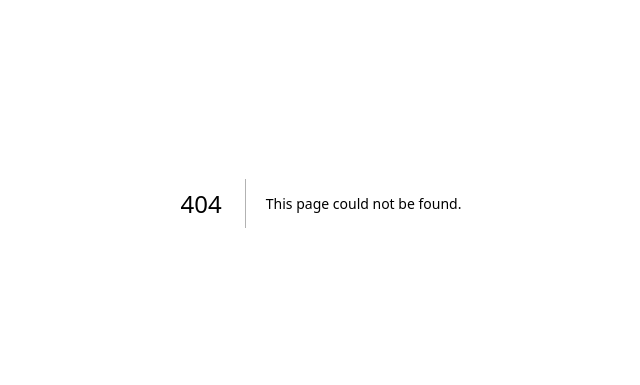
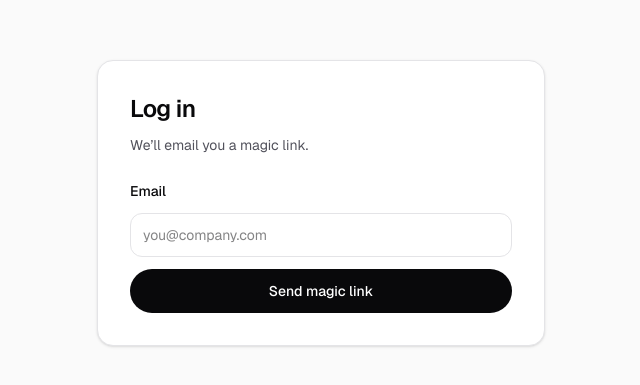
Before and after one commit to henrykoutfund/roadmapper, a Next.js app: page /login in a window 1280 px wide. Before the commit this address had no page. Shown: the part 197-582 px from the top of the page, without its empty margins (319-959 px from the left). Built offline with nearby package versions, Linux system fonts and the light colour scheme; no server answers.

Commit message:
more basic stuff

```diff
--- /dev/null
+++ b/app/auth/callback/route.ts
@@ -0,0 +1,21 @@
+import { NextResponse } from "next/server";
+import { createClient } from "@/lib/supabase/server";
+
+export async function GET(request: Request) {
+  const url = new URL(request.url);
+  const code = url.searchParams.get("code");
+  const next = url.searchParams.get("next") ?? "/roadmap";
+
+  if (!code) {
+    return NextResponse.redirect(new URL(`/login?error=missing_code`, url.origin));
+  }
+
+  const supabase = createClient();
+  const { error } = await supabase.auth.exchangeCodeForSession(code);
+
+  if (error) {
+    return NextResponse.redirect(new URL(`/login?error=auth_failed`, url.origin));
+  }
+
+  return NextResponse.redirect(new URL(next, url.origin));
+}
--- a/app/layout.tsx
+++ b/app/layout.tsx
@@ -13,8 +13,8 @@ const geistMono = Geist_Mono({
 });
 
 export const metadata: Metadata = {
-  title: "Create Next App",
-  description: "Generated by create next app",
+  title: "Outfund_ViceVersa Roadmap",
+  description: "Internal roadmap editor and investor-ready view.",
 };
 
 export default function RootLayout({
--- /dev/null
+++ b/app/login/page.tsx
@@ -0,0 +1,80 @@
+"use client";
+
+import { useMemo, useState } from "react";
+import { createClient } from "@/lib/supabase/browser";
+
+export default function LoginPage() {
+  const supabase = useMemo(() => createClient(), []);
+  const [email, setEmail] = useState("");
+  const [status, setStatus] = useState<"idle" | "sending" | "sent" | "error">("idle");
+  const [message, setMessage] = useState<string>("");
+
+  return (
+    <div className="flex flex-1 items-center justify-center bg-zinc-50 px-6 font-sans dark:bg-black">
+      <main className="w-full max-w-md rounded-2xl border border-zinc-200 bg-white p-8 shadow-sm dark:border-zinc-800 dark:bg-zinc-950">
+        <h1 className="text-2xl font-semibold tracking-tight text-zinc-950 dark:text-zinc-50">
+          Log in
+        </h1>
+        <p className="mt-2 text-sm leading-6 text-zinc-600 dark:text-zinc-400">
+          We’ll email you a magic link.
+        </p>
+
+        <form
+          className="mt-6 space-y-3"
+          onSubmit={async (e) => {
+            e.preventDefault();
+            setStatus("sending");
+            setMessage("");
+
+            const { error } = await supabase.auth.signInWithOtp({
+              email,
+              options: {
+                emailRedirectTo: `${location.origin}/auth/callback`,
+              },
+            });
+
+            if (error) {
+              setStatus("error");
+              setMessage(error.message);
+              return;
+            }
+
+            setStatus("sent");
+            setMessage("Magic link sent. Check your inbox.");
+          }}
+        >
+          <label className="block text-sm font-medium text-zinc-950 dark:text-zinc-50">
+            Email
+          </label>
+          <input
+            className="h-11 w-full rounded-xl border border-zinc-200 bg-white px-3 text-sm text-zinc-950 outline-none focus:ring-2 focus:ring-zinc-400 dark:border-zinc-800 dark:bg-zinc-900 dark:text-zinc-50"
+            type="email"
+            autoComplete="email"
+            required
+            value={email}
+            onChange={(e) => setEmail(e.target.value)}
+            placeholder="you@company.com"
+          />
+
+          <button
+            className="inline-flex h-11 w-full items-center justify-center rounded-full bg-zinc-950 px-5 text-sm font-medium text-white hover:bg-zinc-800 disabled:opacity-60 dark:bg-zinc-50 dark:text-zinc-950 dark:hover:bg-zinc-200"
+            disabled={status === "sending"}
+            type="submit"
+          >
+            {status === "sending" ? "Sending…" : "Send magic link"}
+          </button>
+
+          {message ? (
+            <div
+              className={`text-sm ${
+                status === "error" ? "text-red-600" : "text-zinc-600 dark:text-zinc-400"
+              }`}
+            >
+              {message}
+            </div>
+          ) : null}
+        </form>
+      </main>
+    </div>
+  );
+}
--- a/app/page.tsx
+++ b/app/page.tsx
@@ -1,63 +1,34 @@
-import Image from "next/image";
+import Link from "next/link";
 
 export default function Home() {
   return (
-    <div className="flex flex-col flex-1 items-center justify-center bg-zinc-50 font-sans dark:bg-black">
-      <main className="flex flex-1 w-full max-w-3xl flex-col items-center justify-between py-32 px-16 bg-white dark:bg-black sm:items-start">
-        <Image
-          className="dark:invert"
-          src="/next.svg"
-          alt="Next.js logo"
-          width={100}
-          height={20}
-          priority
-        />
-        <div className="flex flex-col items-center gap-6 text-center sm:items-start sm:text-left">
-          <h1 className="max-w-xs text-3xl font-semibold leading-10 tracking-tight text-black dark:text-zinc-50">
-            To get started, edit the page.tsx file.
-          </h1>
-          <p className="max-w-md text-lg leading-8 text-zinc-600 dark:text-zinc-400">
-            Looking for a starting point or more instructions? Head over to{" "}
-            <a
-              href="https://vercel.com/templates?framework=next.js&utm_source=create-next-app&utm_medium=appdir-template-tw&utm_campaign=create-next-app"
-              className="font-medium text-zinc-950 dark:text-zinc-50"
-            >
-              Templates
-            </a>{" "}
-            or the{" "}
-            <a
-              href="https://nextjs.org/learn?utm_source=create-next-app&utm_medium=appdir-template-tw&utm_campaign=create-next-app"
-              className="font-medium text-zinc-950 dark:text-zinc-50"
-            >
-              Learning
-            </a>{" "}
-            center.
-          </p>
+    <div className="flex flex-1 items-center justify-center bg-zinc-50 px-6 font-sans dark:bg-black">
+      <main className="w-full max-w-2xl rounded-2xl border border-zinc-200 bg-white p-8 shadow-sm dark:border-zinc-800 dark:bg-zinc-950">
+        <h1 className="text-3xl font-semibold tracking-tight text-zinc-950 dark:text-zinc-50">
+          Outfund_ViceVersa Roadmap
+        </h1>
+        <p className="mt-3 text-base leading-7 text-zinc-600 dark:text-zinc-400">
+          Edit internally with magic-link login, and share an investor view with a
+          password.
+        </p>
+
+        <div className="mt-8 flex flex-col gap-3 sm:flex-row">
+          <Link
+            className="inline-flex h-11 items-center justify-center rounded-full bg-zinc-950 px-5 text-sm font-medium text-white hover:bg-zinc-800 dark:bg-zinc-50 dark:text-zinc-950 dark:hover:bg-zinc-200"
+            href="/roadmap"
+          >
+            Open roadmap
+          </Link>
+          <Link
+            className="inline-flex h-11 items-center justify-center rounded-full border border-zinc-200 px-5 text-sm font-medium text-zinc-950 hover:bg-zinc-50 dark:border-zinc-800 dark:text-zinc-50 dark:hover:bg-zinc-900"
+            href="/login"
+          >
+            Log in
+          </Link>
         </div>
-        <div className="flex flex-col gap-4 text-base font-medium sm:flex-row">
-          <a
-            className="flex h-12 w-full items-center justify-center gap-2 rounded-full bg-foreground px-5 text-background transition-colors hover:bg-[#383838] dark:hover:bg-[#ccc] md:w-[158px]"
-            href="https://vercel.com/new?utm_source=create-next-app&utm_medium=appdir-template-tw&utm_campaign=create-next-app"
-            target="_blank"
-            rel="noopener noreferrer"
-          >
-            <Image
-              className="dark:invert"
-              src="/vercel.svg"
-              alt="Vercel logomark"
-              width={16}
-              height={16}
-            />
-            Deploy Now
-          </a>
-          <a
-            className="flex h-12 w-full items-center justify-center rounded-full border border-solid border-black/[.08] px-5 transition-colors hover:border-transparent hover:bg-black/[.04] dark:border-white/[.145] dark:hover:bg-[#1a1a1a] md:w-[158px]"
-            href="https://nextjs.org/docs?utm_source=create-next-app&utm_medium=appdir-template-tw&utm_campaign=create-next-app"
-            target="_blank"
-            rel="noopener noreferrer"
-          >
-            Documentation
-          </a>
+
+        <div className="mt-6 text-sm text-zinc-600 dark:text-zinc-400">
+          Investor view: <span className="font-medium">/r/outfund-viceversa</span>
         </div>
       </main>
     </div>
--- /dev/null
+++ b/app/roadmap/SignOutButton.tsx
@@ -0,0 +1,27 @@
+"use client";
+
+import { useMemo, useState } from "react";
+import { useRouter } from "next/navigation";
+import { createClient } from "@/lib/supabase/browser";
+
+export default function SignOutButton() {
+  const supabase = useMemo(() => createClient(), []);
+  const router = useRouter();
+  const [busy, setBusy] = useState(false);
+
+  return (
+    <button
+      className="inline-flex h-10 items-center justify-center rounded-full border border-zinc-200 px-4 text-sm font-medium text-zinc-950 hover:bg-zinc-50 disabled:opacity-60 dark:border-zinc-800 dark:text-zinc-50 dark:hover:bg-zinc-900"
+      disabled={busy}
+      onClick={async () => {
+        setBusy(true);
+        await supabase.auth.signOut();
+        router.refresh();
+        router.push("/");
+      }}
+      type="button"
+    >
+      {busy ? "Signing out…" : "Sign out"}
+    </button>
+  );
+}
--- /dev/null
+++ b/app/roadmap/page.tsx
@@ -0,0 +1,34 @@
+import { redirect } from "next/navigation";
+import { createClient } from "@/lib/supabase/server";
+import SignOutButton from "./SignOutButton";
+
+export default async function RoadmapPage() {
+  const supabase = createClient();
+  const {
+    data: { user },
+  } = await supabase.auth.getUser();
+
+  if (!user) {
+    redirect("/login");
+  }
+
+  return (
+    <div className="flex flex-1 flex-col bg-zinc-50 px-6 py-10 font-sans dark:bg-black">
+      <div className="mx-auto flex w-full max-w-5xl items-center justify-between">
+        <div>
+          <h1 className="text-2xl font-semibold tracking-tight text-zinc-950 dark:text-zinc-50">
+            Roadmap (internal)
+          </h1>
+          <div className="mt-1 text-sm text-zinc-600 dark:text-zinc-400">{user.email}</div>
+        </div>
+        <SignOutButton />
+      </div>
+
+      <div className="mx-auto mt-8 w-full max-w-5xl rounded-2xl border border-zinc-200 bg-white p-6 dark:border-zinc-800 dark:bg-zinc-950">
+        <div className="text-sm text-zinc-600 dark:text-zinc-400">
+          Next up: Tube-map canvas + CRUD backed by Supabase.
+        </div>
+      </div>
+    </div>
+  );
+}
--- /dev/null
+++ b/lib/supabase/browser.ts
@@ -0,0 +1,12 @@
+import { createBrowserClient } from "@supabase/ssr";
+
+export function createClient() {
+  const url = process.env.NEXT_PUBLIC_SUPABASE_URL;
+  const anonKey = process.env.NEXT_PUBLIC_SUPABASE_ANON_KEY;
+
+  if (!url || !anonKey) {
+    throw new Error("Missing NEXT_PUBLIC_SUPABASE_URL or NEXT_PUBLIC_SUPABASE_ANON_KEY");
+  }
+
+  return createBrowserClient(url, anonKey);
+}
--- /dev/null
+++ b/lib/supabase/server.ts
@@ -0,0 +1,26 @@
+import { createServerClient } from "@supabase/ssr";
+import { cookies } from "next/headers";
+
+export function createClient() {
+  const url = process.env.NEXT_PUBLIC_SUPABASE_URL;
+  const anonKey = process.env.NEXT_PUBLIC_SUPABASE_ANON_KEY;
+
+  if (!url || !anonKey) {
+    throw new Error("Missing NEXT_PUBLIC_SUPABASE_URL or NEXT_PUBLIC_SUPABASE_ANON_KEY");
+  }
+
+  const cookieStore = cookies();
+
+  return createServerClient(url, anonKey, {
+    cookies: {
+      getAll() {
+        return cookieStore.getAll();
+      },
+      setAll(cookiesToSet) {
+        for (const { name, value, options } of cookiesToSet) {
+          cookieStore.set(name, value, options);
+        }
+      },
+    },
+  });
+}
--- /dev/null
+++ b/middleware.ts
@@ -0,0 +1,35 @@
+import { createServerClient } from "@supabase/ssr";
+import type { NextRequest } from "next/server";
+import { NextResponse } from "next/server";
+
+export async function middleware(request: NextRequest) {
+  const url = process.env.NEXT_PUBLIC_SUPABASE_URL;
+  const anonKey = process.env.NEXT_PUBLIC_SUPABASE_ANON_KEY;
+
+  if (!url || !anonKey) {
+    return NextResponse.next();
+  }
+
+  const response = NextResponse.next();
+
+  const supabase = createServerClient(url, anonKey, {
+    cookies: {
+      getAll() {
+        return request.cookies.getAll();
+      },
+      setAll(cookiesToSet) {
+        for (const { name, value, options } of cookiesToSet) {
+          response.cookies.set(name, value, options);
+        }
+      },
+    },
+  });
+
+  await supabase.auth.getUser();
+
+  return response;
+}
+
+export const config = {
+  matcher: ["/((?!_next/static|_next/image|favicon.ico).*)"],
+};
```
